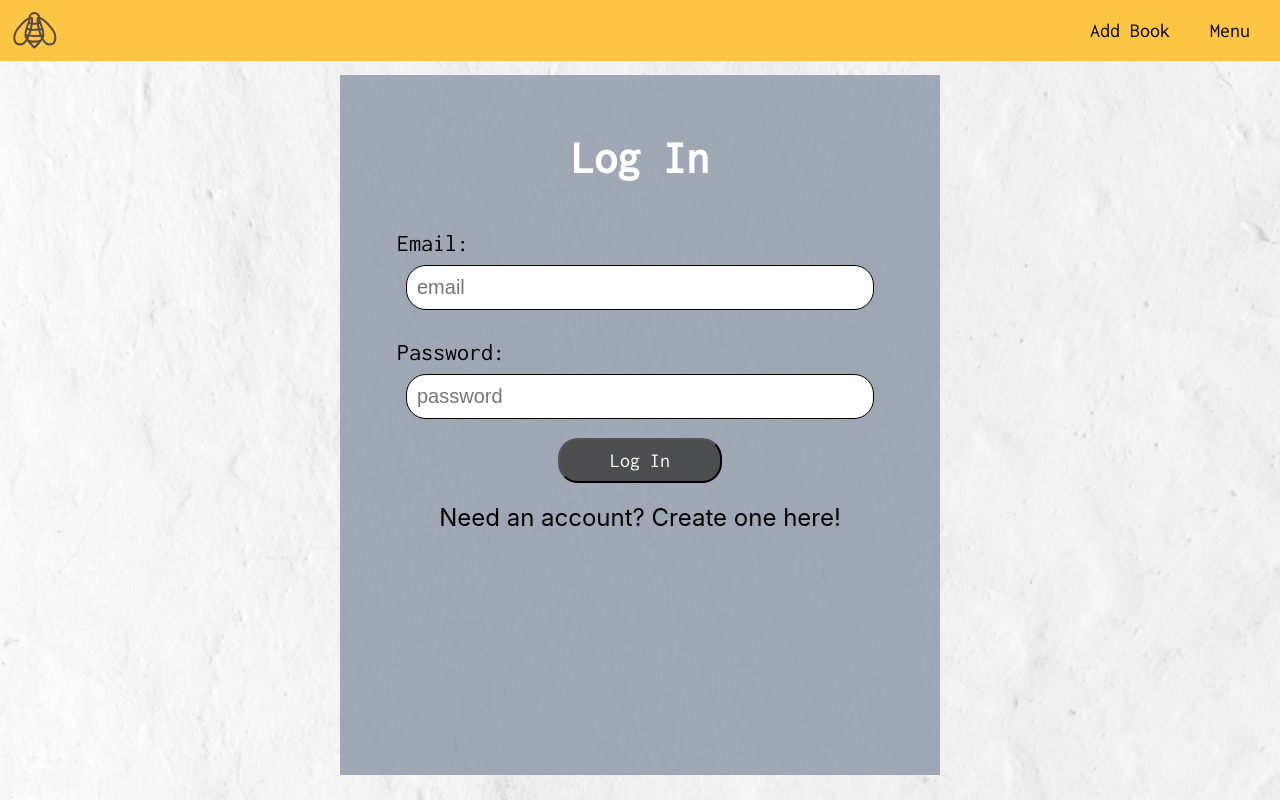
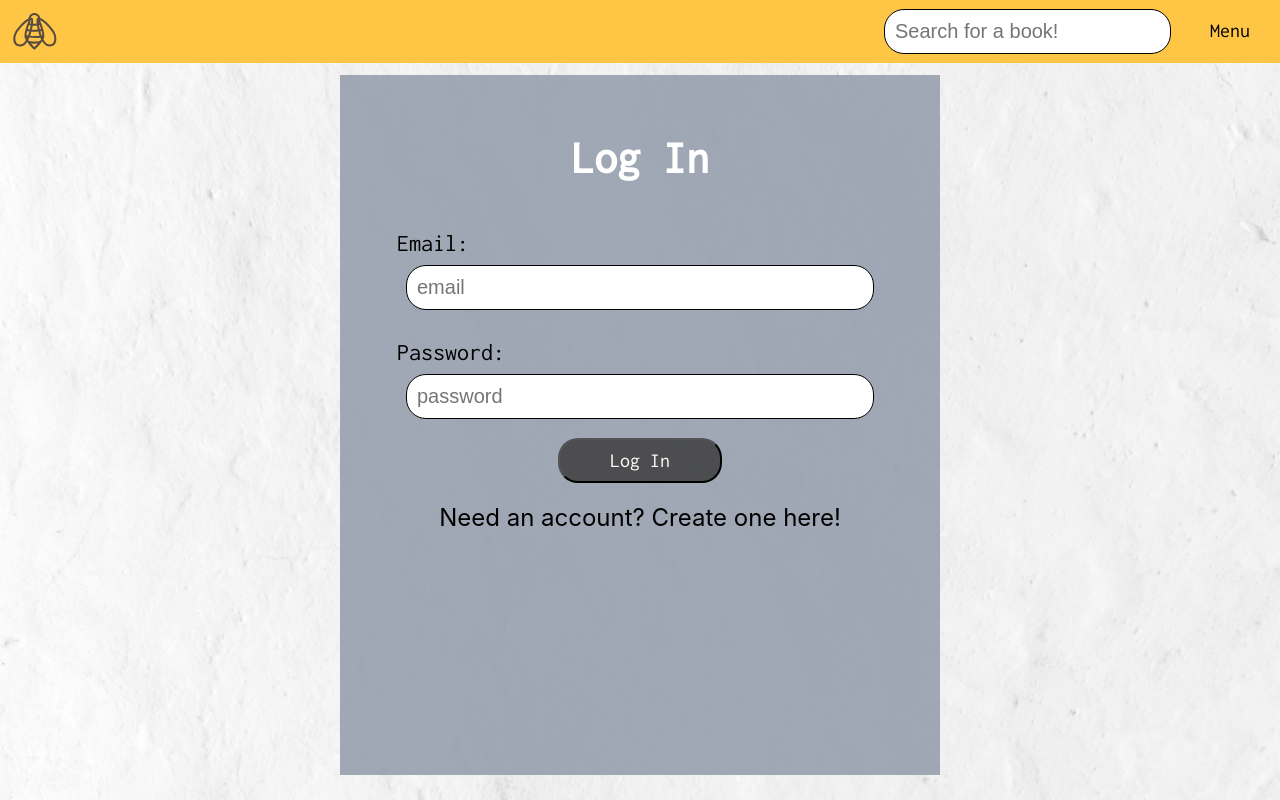
Before and after one commit to ldavidson45/book-club-react, a React (Create React App) app in the folder book-club-frontend/: page /login in a window 1280 px wide. Built offline with nearby package versions, Linux system fonts and the light colour scheme; no server answers.

Commit message:
add search bar to nav

```diff
--- a/book-club-frontend/src/components/NavigationBar/NavigationBar.js
+++ b/book-club-frontend/src/components/NavigationBar/NavigationBar.js
@@ -14,9 +14,14 @@ class NavigationBar extends Component {
           />
         </Link>
         <div className="nav-links-container">
-          <Link className="nav-link" to="/new-book">
-            <p>Add Book</p>
-          </Link>
+          {/* <Link className="nav-link" to="/new-book">
+            <p></p>
+          </Link> */}
+          <input
+            className="form-input"
+            placeholder="Search for a book!"
+            onChange={this.props.handleInput}
+          />
 
           {/* dropdown menu */}
 
```
